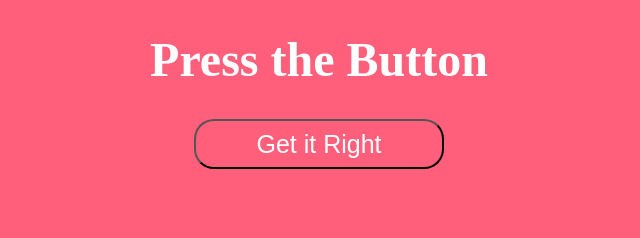
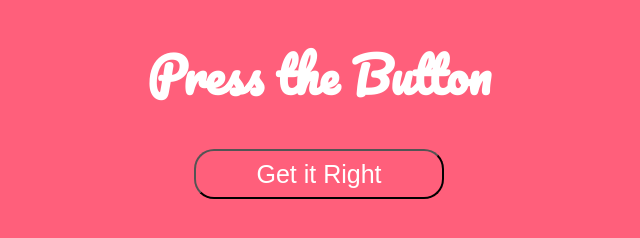
Before and after one commit to Grizzlyf30/Grizzlyf30.github.io, a plain HTML site: page Evarts/index.html in a window 1280 px wide. Shown: the whole page, without its empty margins (321-961 px from the left). Drawn offline with Linux system fonts and the light colour scheme.

Commit message:
OFFICIAL NEW FONT ADDED

```diff
--- a/Evarts/index.html
+++ b/Evarts/index.html
@@ -2,6 +2,7 @@
 <html>
 	<head>
 		<title>Evarts</title>
+		<link href="https://fonts.googleapis.com/css?family=Pacifico" rel="stylesheet">
 		<link href="main.css" rel="stylesheet" type="text/css" />
 	</head>
 		<script type="text/javascript">
```
